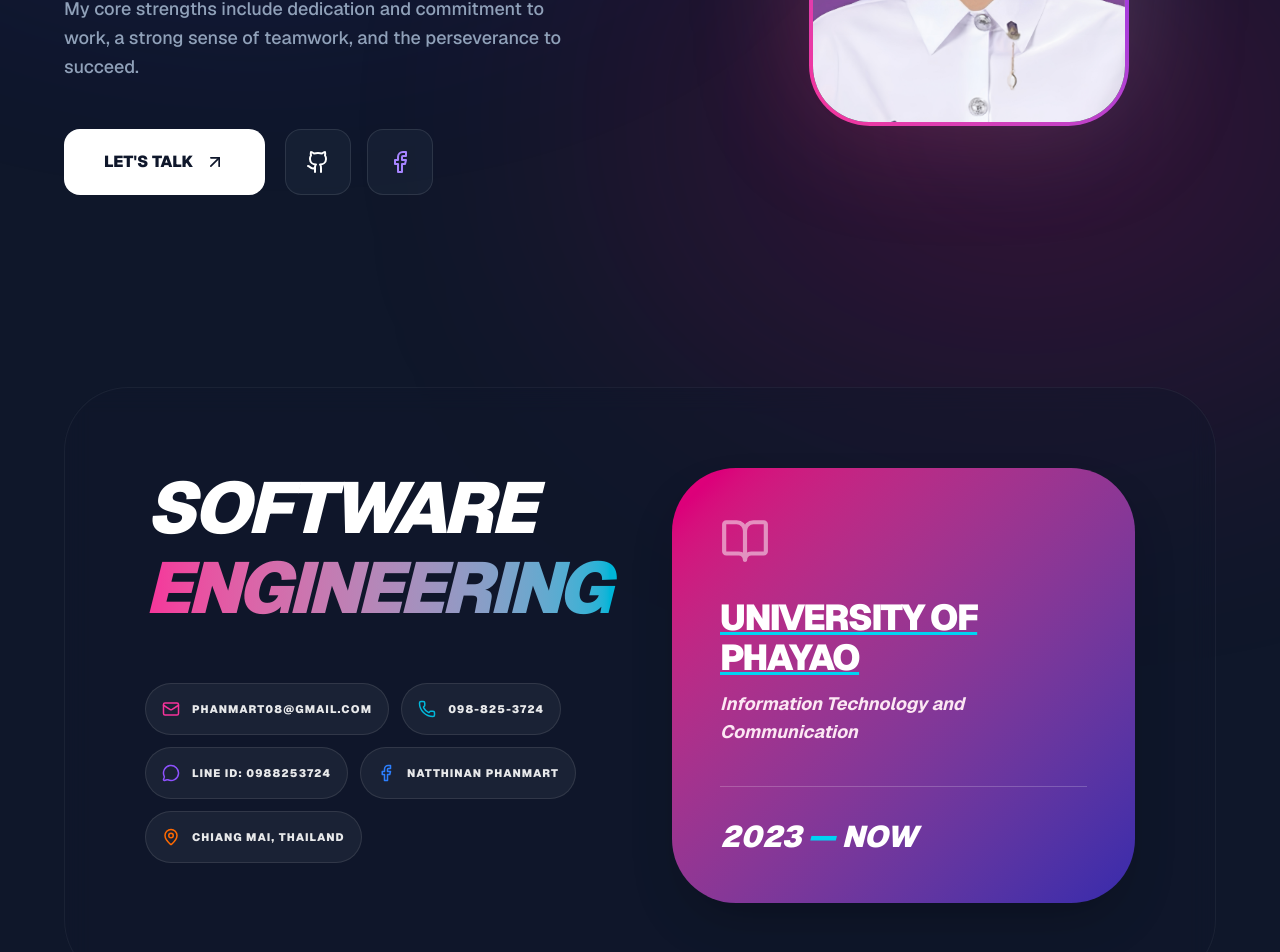
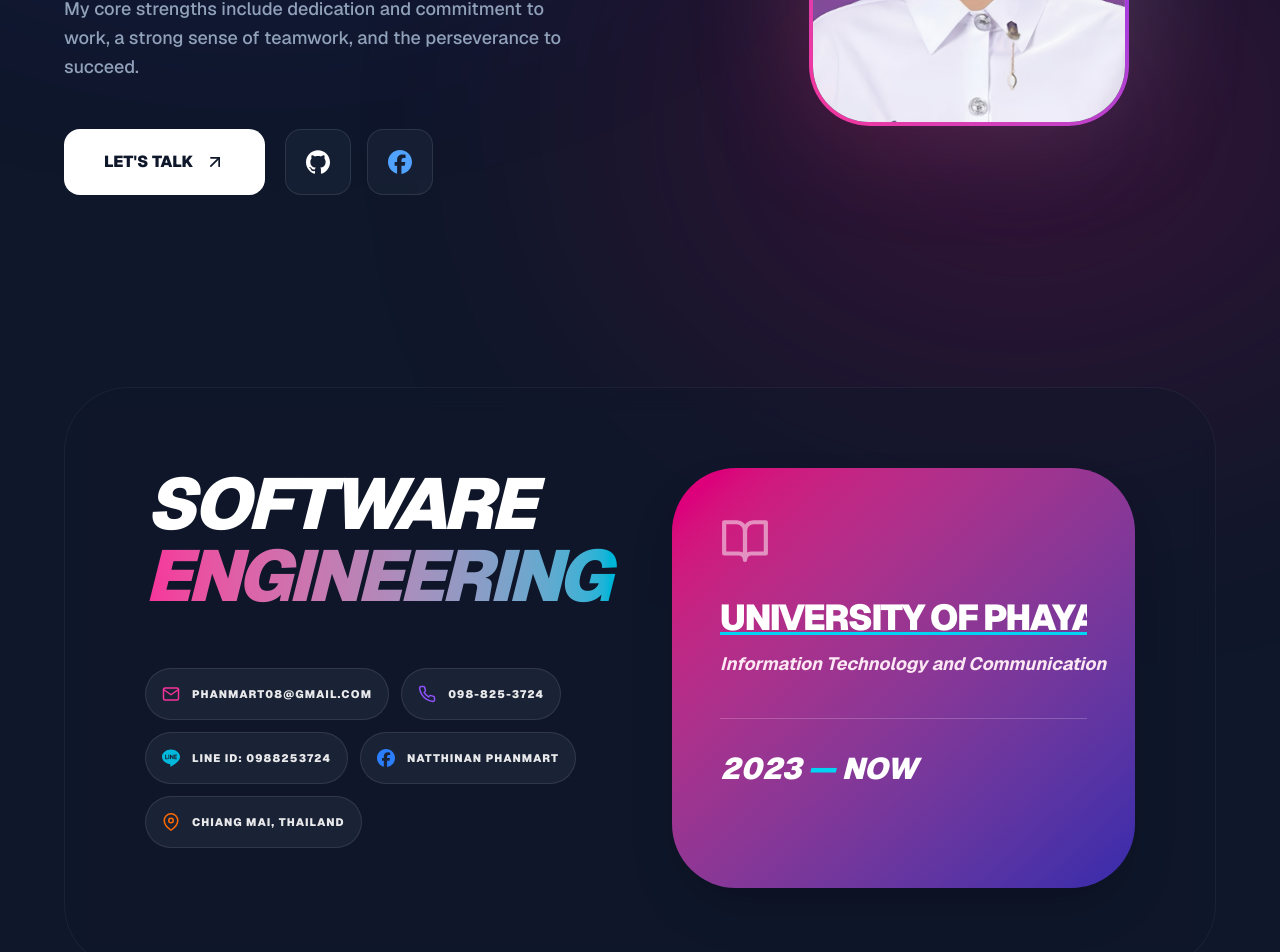
Before and after one commit to natthinann/portfolioo, a Next.js app: page / in a window 1280 px wide. Shown: the part 520-1472 px from the top of the page. Built offline with nearby package versions, Linux system fonts and the light colour scheme.

Commit message:
edit icon

```diff
--- a/app/page.tsx
+++ b/app/page.tsx
@@ -1,12 +1,12 @@
 "use client";
 
-import React from 'react';
 import { motion } from 'framer-motion';
+
 import {
-  Github, Mail, MapPin, Phone,
-  BookOpen, Facebook, Layout,
-  ArrowUpRight, MessageCircle
-} from 'lucide-react';
+  FiMail,FiMapPin,FiPhone,FiBookOpen,FiLayout,FiArrowUpRight
+} from 'react-icons/fi';
+import {SiGithub,SiFacebook,SiLine
+} from 'react-icons/si';
 
 const Portfolio = () => {
   const fadeIn = {
@@ -16,7 +16,6 @@ const Portfolio = () => {
     transition: { duration: 0.8, ease: [0.16, 1, 0.3, 1] }
   };
 
-  // เปลี่ยนจาก Icon Component เป็น URL รูปภาพทั้งหมด
   const skills = [
     { name: 'HTML/CSS', icon: 'https://cdn.jsdelivr.net/gh/devicons/devicon/icons/html5/html5-original.svg', color: 'from-[#FF0080] to-[#7928CA]' },
     { name: 'JavaScript', icon: 'https://cdn.jsdelivr.net/gh/devicons/devicon/icons/javascript/javascript-original.svg', color: 'from-[#FAD961] to-[#F76B1C]' },
@@ -26,7 +25,7 @@ const Portfolio = () => {
     { name: 'Tailwind', icon: 'https://www.vectorlogo.zone/logos/tailwindcss/tailwindcss-icon.svg', color: 'from-[#00DFD8] to-[#007CF0]' },
     { name: 'Figma', icon: 'https://www.vectorlogo.zone/logos/figma/figma-icon.svg', color: 'from-[#FF4D4D] to-[#F9CB28]' },
     { name: 'Canva', icon: 'https://www.vectorlogo.zone/logos/canva/canva-icon.svg', color: 'from-[#00C4CC] to-[#7D2AE8]' },
-    { name: 'Github', icon: 'https://cdn.jsdelivr.net/gh/devicons/devicon/icons/github/github-original.svg', color: 'from-[#24292F] to-[#4B5563]' },
+    { name: 'Github', icon: 'https://cdn.jsdelivr.net/gh/devicons/devicon/icons/github/github-original.svg', color: 'from-[#FFFFFF] to-[#888888]' },
     { name: 'Postman', icon: 'https://www.vectorlogo.zone/logos/getpostman/getpostman-icon.svg', color: 'from-[#FF6C37] to-[#FF3D00]' },
     { name: 'VS Code', icon: 'https://cdn.jsdelivr.net/gh/devicons/devicon/icons/vscode/vscode-original.svg', color: 'from-[#007ACC] to-[#1E90FF]' }
   ];
@@ -66,7 +65,7 @@ const Portfolio = () => {
       image: "/classboard.png",
       color: "hover:shadow-orange-200/50 hover:border-orange-200",
       github: "https://github.com/suphawidasadao/classboard.git",
-      figma: "https://www.figma.com/design/KCWMon17mlCmngXjrzEP6w/%E0%B8%A3%E0%B8%B0%E0%B8%9A%E0%B8%9B%E0%B8%97%E0%B9%80%E0%B8%A3%E0%B8%B5%E0%B8%A2%E0%B8%99%E0%B9%81%E0%B8%A5%E0%B8%B0%E0%B8%97%E0%B8%94%E0%B8%AA%E0%B8%AD%E0%B8%9A%E0%B8%AD%E0%B8%99%E0%B9%84%E0%B8%A5%E0%B8%99%E0%B9%8C?node-id=0-1&t=Hhy774urw2ayZemF-1"
+      figma: "https://www.figma.com/design/KCWMon17mlCmngXjrzEP6w/%E0%B8%A3%E0%B8%B0%E0%B8%9B%E0%B8%9B%E0%B9%81%E0%B8%AA%E0%B8%94%E0%B8%87%E0%B8%AA%E0%B8%B7%E0%B9%88%E0%B8%AD%E0%B8%A0%E0%B8%B2%E0%B8%9E%E0%B9%81%E0%B8%9A%E0%B8%9A%E0%B9%80%E0%B8%A3%E0%B8%B5%E0%B8%A2%E0%B8%A5%E0%B9%84%E0%B8%97%E0%B8%A1%E0%B9%8C?node-id=0-1&t=Hhy774urw2ayZemF-1"
     },
     {
       title: "Real-time Media Display",
@@ -75,27 +74,25 @@ const Portfolio = () => {
       image: "/realtime.png",
       color: "hover:shadow-green-200/50 hover:border-green-200",
       github: null,
-      figma: "https://www.figma.com/design/03plrOVueunrmc1Zy0fzBH/%E0%B8%A3%E0%B8%B0%E0%B8%9A%E0%B8%9B%E0%B9%81%E0%B8%AA%E0%B8%94%E0%B8%87%E0%B8%AA%E0%B8%B7%E0%B9%88%E0%B8%AD%E0%B8%A0%E0%B8%B2%E0%B8%9E%E0%B9%81%E0%B8%9A%E0%B8%9A%E0%B9%80%E0%B8%A3%E0%B8%B5%E0%B8%A2%E0%B8%A5%E0%B9%84%E0%B8%97%E0%B8%A1%E0%B9%8C?node-id=41-285&t=MXILv2ZA6RpIBSPx-1"
+      figma: "https://www.figma.com/design/03plrOVueunrmc1Zy0fzBH/%E0%B8%A3%E0%B8%B0%E0%B8%9B%E0%B9%81%E0%B8%AA%E0%B8%94%E0%B8%87%E0%B8%AA%E0%B8%B7%E0%B9%88%E0%B8%AD%E0%B8%A0%E0%B8%B2%E0%B8%9E%E0%B9%81%E0%B8%9A%E0%B8%9A%E0%B9%80%E0%B8%A3%E0%B8%B5%E0%B8%A2%E0%B8%A5%E0%B9%84%E0%B8%97%E0%B8%A1%E0%B9%8C?node-id=41-285&t=MXILv2ZA6RpIBSPx-1"
     }
   ];
 
   const contactInfo = [
-    { icon: <Mail className="text-pink-500" size={18} />, text: "Phanmart08@gmail.com" },
-    { icon: <Phone className="text-cyan-500" size={18} />, text: "098-825-3724" },
-    { icon: <MessageCircle className="text-violet-500" size={18} />, text: "LINE ID: 0988253724" },
-    { icon: <Facebook className="text-blue-500" size={18} />, text: "Natthinan Phanmart" },
-    { icon: <MapPin className="text-orange-500" size={18} />, text: "Chiang Mai, Thailand" },
+    { icon: <FiMail className="text-pink-500" size={18} />, text: "Phanmart08@gmail.com" },
+    { icon: <FiPhone className="text-violet-500" size={18} />, text: "098-825-3724" },
+    { icon: <SiLine className="text-cyan-500" size={18} />, text: "LINE ID: 0988253724" },
+    { icon: <SiFacebook className="text-blue-500" size={18} />, text: "Natthinan Phanmart" },
+    { icon: <FiMapPin className="text-orange-500" size={18} />, text: "Chiang Mai, Thailand" },
   ];
 
   return (
     <div className="min-h-screen bg-[#0F172A] text-white font-sans selection:bg-pink-500 selection:text-white overflow-x-hidden">
-      {/* Background Orbs */}
       <div className="fixed inset-0 z-0 pointer-events-none">
         <div className="absolute top-[-10%] left-[-10%] w-[60%] h-[60%] rounded-full bg-indigo-600/20 blur-[150px] animate-pulse" />
         <div className="absolute bottom-[-10%] right-[-10%] w-[60%] h-[60%] rounded-full bg-pink-600/20 blur-[150px] animate-pulse" />
       </div>
 
-      {/* Navigation */}
       <nav className="fixed w-full top-0 z-50 px-6 py-6">
         <div className="max-w-6xl mx-auto flex justify-between items-center px-8 py-4 bg-slate-900/60 backdrop-blur-3xl border border-white/10 shadow-2xl rounded-3xl">
           <span className="text-2xl font-black tracking-tighter italic bg-linear-to-r from-pink-500 to-violet-500 bg-clip-text text-transparent">
@@ -112,7 +109,6 @@ const Portfolio = () => {
         </div>
       </nav>
 
-      {/* Hero Section */}
       <section className="relative pt-44 pb-24 px-6 z-10">
         <div className="max-w-6xl mx-auto flex flex-col md:flex-row items-center gap-16">
           <motion.div className="flex-[1.2] text-center md:text-left order-2 md:order-1" initial="initial" animate="whileInView" variants={fadeIn}>
@@ -133,11 +129,11 @@ const Portfolio = () => {
             </p>
             <div className="flex flex-col sm:flex-row gap-5 justify-center md:justify-start">
               <a href="mailto:Phanmart08@gmail.com" className="group bg-white text-slate-900 px-10 py-5 rounded-2xl font-black hover:bg-pink-500 hover:text-white transition-all flex items-center justify-center gap-3">
-                LET'S TALK <ArrowUpRight size={20} className="group-hover:rotate-45 transition-transform" />
+                LET'S TALK <FiArrowUpRight size={20} className="group-hover:rotate-45 transition-transform" />
               </a>
               <div className="flex gap-4">
-                <a href="#" className="p-5 bg-slate-800/50 border border-white/10 rounded-2xl hover:bg-pink-500/10 hover:border-pink-500 transition-all"><Github size={24} /></a>
-                <a href="#" className="p-5 bg-slate-800/50 border border-white/10 rounded-2xl hover:bg-violet-500/10 hover:border-violet-500 transition-all text-violet-400"><Facebook size={24} /></a>
+                <a href="https://github.com/natthinann" target="_blank" rel="noopener noreferrer" className="p-5 bg-slate-800/50 border border-white/10 rounded-2xl hover:bg-pink-500/10 hover:border-violet-500 transition-all"><SiGithub size={24} /></a>
+                <a href="#" className="p-5 bg-slate-800/50 border border-white/10 rounded-2xl hover:bg-violet-500/10 hover:border-blue-500 transition-all text-blue-400"><SiFacebook size={24} /></a>
               </div>
             </div>
           </motion.div>
@@ -155,12 +151,11 @@ const Portfolio = () => {
         </div>
       </section>
 
-      {/* About Section */}
       <section id="about" className="py-24 px-6">
         <div className="max-w-6xl mx-auto bg-slate-900/40 rounded-[4rem] p-8 md:p-20 border border-white/5 backdrop-blur-md">
           <div className="grid lg:grid-cols-2 gap-16">
             <div>
-              <h2 className="text-5xl md:text-7xl font-black text-white mb-12 tracking-tighter uppercase italic leading-[1.1]">
+              <h2 className="text-5xl md:text-7xl font-black text-white mb-12 tracking-tighter uppercase italic leading-none">
                 Software <br />
                 <span className="inline-block pr-6 pb-2 bg-linear-to-r from-pink-500 to-cyan-500 bg-clip-text text-transparent">
                   Engineering
@@ -176,9 +171,13 @@ const Portfolio = () => {
               </div>
             </div>
             <div className="bg-linear-to-br from-pink-600 to-indigo-800 p-10 md:p-12 rounded-[4rem] text-white shadow-2xl">
-              <BookOpen className="mb-8 opacity-50" size={50} />
-              <h3 className="text-4xl font-black mb-3 uppercase tracking-tighter underline decoration-cyan-400">University of Phayao</h3>
-              <p className="text-pink-100 text-lg font-bold mb-10 italic">Information Technology and Communication</p>
+              <FiBookOpen className="mb-8 opacity-50" size={50} />
+              <h3 className="text-4xl font-black mb-3 uppercase tracking-tighter underline decoration-cyan-400 whitespace-nowrap overflow-hidden">
+                University of Phayao
+              </h3>
+              <p className="text-pink-100 text-lg font-bold mb-10 italic whitespace-nowrap">
+                Information Technology and Communication
+              </p>
               <div className="pt-8 border-t border-white/20 uppercase">
                 <p className="text-3xl font-black italic">2023 <span className="text-cyan-400">—</span> NOW</p>
               </div>
@@ -187,7 +186,6 @@ const Portfolio = () => {
         </div>
       </section>
 
-      {/* Skills Section (Updated with Images) */}
       <section id="skills" className="py-24 bg-slate-900/50 backdrop-blur-sm border-y border-white/5">
         <div className="max-w-6xl mx-auto px-6 mb-16">
           <h2 className="text-5xl font-black tracking-tighter mb-2 italic uppercase">My<span className="text-pink-500">Toolkit</span></h2>
@@ -198,18 +196,16 @@ const Portfolio = () => {
             className="flex flex-nowrap gap-8"
             animate={{ x: ["0%", "-50%"] }}
             transition={{ duration: 30, ease: "linear", repeat: Infinity }}
-            style={{ width: "max-content" }}
-          >
+            style={{ width: "max-content" }}>
             {[...skills, ...skills].map((skill, index) => (
               <div key={index} className="w-44 md:w-52 p-8 bg-slate-800/30 backdrop-blur-md rounded-[2.5rem] flex flex-col items-center justify-center gap-6 shrink-0 border border-white/5 group transition-all duration-500 hover:border-white/20">
                 <div className="relative w-16 h-16 flex items-center justify-center">
-                  {/* Glow Effect */}
                   <div className={`absolute inset-0 bg-linear-to-tr ${skill.color} blur-xl opacity-20 group-hover:opacity-50 transition-opacity duration-500`} />
-                  {/* Skill Image */}
                   <img
                     src={skill.icon}
                     alt={skill.name}
-                    className="w-full h-full object-contain relative z-10 transition-transform duration-500 group-hover:scale-110"
+                    className={`w-full h-full object-contain relative z-10 transition-transform duration-500 group-hover:scale-110
+                      ${skill.name === 'Github' ? 'brightness-0 invert' : ''}`}
                   />
                 </div>
                 <span className="font-black text-white/70 tracking-[0.2em] text-[10px] uppercase group-hover:text-white transition-colors">
@@ -221,29 +217,26 @@ const Portfolio = () => {
         </div>
       </section>
 
-      {/* Projects Section */}
       <section id="projects" className="py-32 px-6">
         <div className="max-w-6xl mx-auto">
-          <h2 className="text-5xl md:text-8xl font-black tracking-tighter italic uppercase leading-tight text-white">
+          <h2 className="text-4xl md:text-6xl font-black tracking-tighter italic uppercase leading-tight text-white">
             Project <br />
             <span className="inline-block pr-3 bg-linear-to-r from-pink-500 to-violet-500 bg-clip-text text-transparent">
               and Works
             </span>
           </h2>
 
-          <div className="grid md:grid-cols-3 gap-8 items-start mt-12">
+          <div className="grid md:grid-cols-2 lg:grid-cols-3 gap-8 items-start mt-12">
             {projects.map((p, i) => (
               <motion.div
                 key={i}
                 whileHover={{ y: -10 }}
-                className={`group bg-slate-900 border border-white/5 rounded-[2.5rem] transition-all duration-500 shadow-2xl relative overflow-hidden flex flex-col ${p.color}`}
-              >
+                className={`group bg-slate-900 border border-white/5 rounded-[2.5rem] transition-all duration-500 shadow-2xl relative overflow-hidden flex flex-col ${p.color}`}>
                 <div className="aspect-video w-full bg-slate-800 overflow-hidden relative border-b border-white/5">
                   <img
                     src={p.image}
                     alt={p.title}
-                    className="w-full h-full object-cover object-top transition-transform duration-700 group-hover:scale-105"
-                  />
+                    className="w-full h-full object-cover object-top transition-transform duration-700 group-hover:scale-105"/>
                   <div className="absolute inset-0 bg-black/20 group-hover:bg-transparent transition-colors" />
                 </div>
 
@@ -256,13 +249,13 @@ const Portfolio = () => {
 
                   <div className="flex gap-2 pt-6 border-t border-white/5">
                     {p.github && (
-                      <a href={p.github} target="_blank" rel="noopener noreferrer" className="flex-1 flex items-center justify-center gap-2 py-3 bg-white/5 hover:bg-white hover:text-slate-900 rounded-xl transition-all text-[9px] font-black tracking-widest border border-white/10">
-                        <Github size={12} /> GITHUB
+                      <a href={p.github} target="_blank" rel="noopener noreferrer" className="flex-1 flex items-center justify-center gap-2 py-3 bg-white/10 hover:bg-white hover:text-slate-900 rounded-xl transition-all text-[9px] font-black tracking-widest border border-white/10 text-white">
+                        <SiGithub size={14} /> GITHUB
                       </a>
                     )}
                     {p.figma && (
-                      <a href={p.figma} target="_blank" rel="noopener noreferrer" className="flex-1 flex items-center justify-center gap-2 py-3 bg-white/5 hover:bg-pink-600 text-white rounded-xl transition-all text-[9px] font-black tracking-widest border border-white/10">
-                        <Layout size={12} /> FIGMA
+                      <a href={p.figma} target="_blank" rel="noopener noreferrer" className="flex-1 flex items-center justify-center gap-2 py-3 bg-white/10 hover:bg-pink-600 text-white rounded-xl transition-all text-[9px] font-black tracking-widest border border-white/10">
+                        <FiLayout size={14} /> FIGMA
                       </a>
                     )}
                   </div>
@@ -273,14 +266,11 @@ const Portfolio = () => {
         </div>
       </section>
 
-      {/* Footer */}
       <footer className="py-12 text-center text-slate-500 text-[10px] font-black tracking-[0.3em] uppercase">
-        © 2024 Natthinan Phanmart. All rights reserved.
+        © Natthinan Phanmart. Just do it.
       </footer>
 
       <style jsx global>{`
-        @keyframes spin-slow { from { transform: rotate(0deg); } to { transform: rotate(360deg); } }
-        .animate-spin-slow { animation: spin-slow 8s linear infinite; }
         html { scroll-behavior: smooth; }
       `}</style>
     </div>
```
